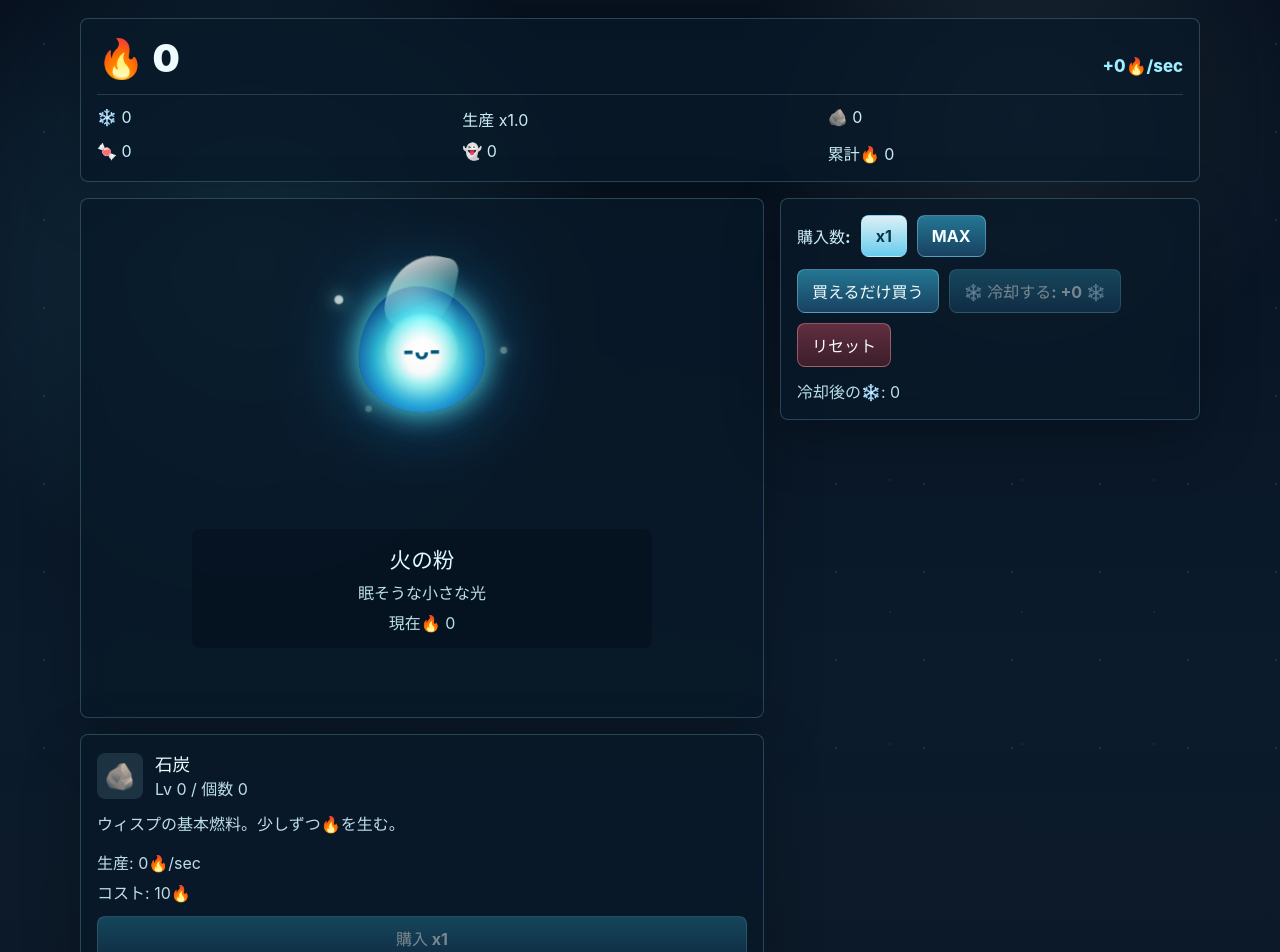
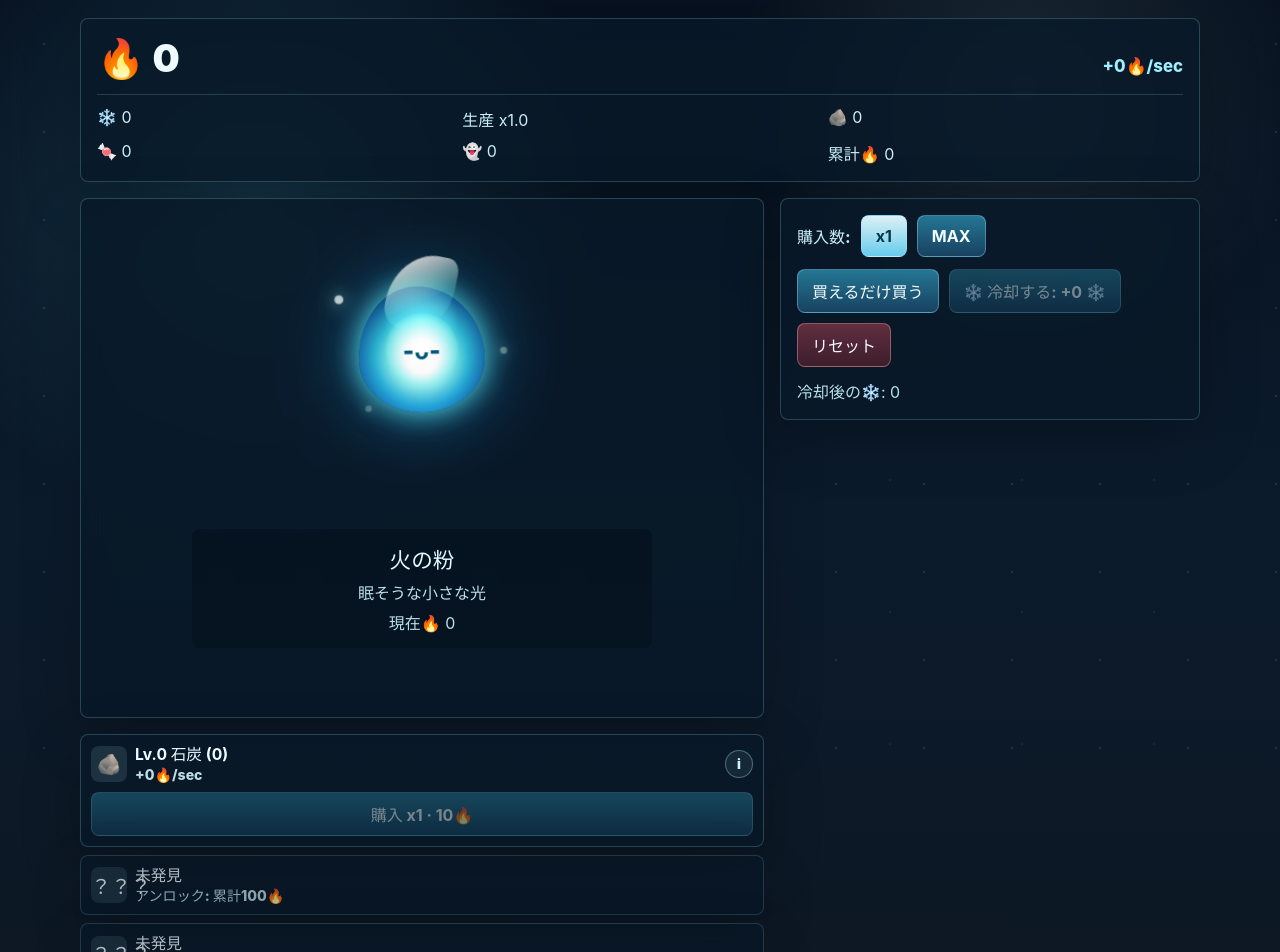
Before and after one commit to leftonbo/wisp-increment, a React (Vite) app: page / in a window 1280 px wide. Shown: the top 952 px of the page. Built offline with nearby package versions, Linux system fonts and the light colour scheme.

Commit message:
✨ アイテムカードの情報表示をコンパクトに改善

```diff
--- a/src/App.css
+++ b/src/App.css
@@ -351,6 +351,11 @@ button:disabled {
   padding: 9px 14px;
 }
 
+.item-card .item-info-trigger {
+  min-height: 28px;
+  padding: 0;
+}
+
 .buy-mode .is-active {
   background: linear-gradient(180deg, rgba(229, 250, 255, 0.96), rgba(112, 220, 255, 0.92));
   color: #07364b;
@@ -369,31 +374,33 @@ button:disabled {
 .item-list {
   display: grid;
   grid-template-columns: 1fr;
-  gap: 12px;
+  gap: 8px;
   align-self: start;
 }
 
 .item-card {
   display: grid;
-  gap: 12px;
-  padding: 16px;
+  gap: 8px;
+  padding: 10px;
 }
 
 .item-title {
+  position: relative;
   display: flex;
   align-items: center;
-  gap: 12px;
+  gap: 8px;
+  min-width: 0;
 }
 
 .item-emoji {
   display: grid;
   place-items: center;
-  flex: 0 0 46px;
-  width: 46px;
-  height: 46px;
+  flex: 0 0 36px;
+  width: 36px;
+  height: 36px;
   border-radius: 8px;
   background: rgba(183, 239, 255, 0.12);
-  font-size: 1.6rem;
+  font-size: 1.25rem;
 }
 
 .item-title h3,
@@ -402,25 +409,77 @@ button:disabled {
   margin: 0;
 }
 
+.item-summary {
+  flex: 1 1 auto;
+  min-width: 0;
+}
+
 .item-title h3 {
-  font-size: 1.1rem;
+  overflow-wrap: anywhere;
+  font-size: 0.98rem;
+  line-height: 1.22;
 }
 
 .item-title p,
 .item-description,
-.item-meta,
 .unlock-text {
   color: #bedee7;
 }
 
-.item-description {
-  line-height: 1.6;
+.item-title p {
+  margin-top: 2px;
+  font-size: 0.88rem;
+  font-weight: 800;
+  line-height: 1.25;
 }
 
-.item-meta {
+.item-info {
+  position: relative;
+  flex: 0 0 auto;
+}
+
+.item-info-trigger {
   display: grid;
-  grid-template-columns: 1fr;
-  gap: 6px;
+  place-items: center;
+  width: 28px;
+  height: 28px;
+  border-radius: 999px;
+  background: rgba(183, 239, 255, 0.08);
+  color: #c9f4ff;
+  font-size: 0.82rem;
+  font-weight: 900;
+  line-height: 1;
+}
+
+.item-description {
+  position: absolute;
+  right: 0;
+  bottom: calc(100% + 8px);
+  z-index: 3;
+  width: min(250px, calc(100vw - 48px));
+  padding: 8px 10px;
+  border: 1px solid rgba(157, 232, 255, 0.28);
+  border-radius: 8px;
+  background: rgba(5, 18, 30, 0.98);
+  box-shadow: 0 14px 36px rgba(0, 0, 0, 0.34);
+  line-height: 1.45;
+  opacity: 0;
+  pointer-events: none;
+  transform: translateY(4px);
+  transition:
+    opacity 140ms ease,
+    transform 140ms ease;
+}
+
+.item-info:hover .item-description,
+.item-info:focus-within .item-description {
+  opacity: 1;
+  transform: translateY(0);
+}
+
+.item-card > button {
+  width: 100%;
+  white-space: normal;
 }
 
 .item-card-locked {
--- a/src/components/ItemCard.tsx
+++ b/src/components/ItemCard.tsx
@@ -16,18 +16,20 @@ export function ItemCard({ itemId, state, buyMode, onBuy }: ItemCardProps) {
   const unlocked = isUnlocked(state, itemId);
   const cost = getItemCost(state, itemId);
   const production = getItemProduction(state, itemId);
+  const producedIcon =
+    definition.produces === "fire" ? "🔥" : definition.produces === "coal" ? "🪨" : definition.produces === "marshmallow" ? "🍬" : "👻";
+  const tooltipId = `${itemId}-description`;
 
   if (!unlocked) {
     return (
       <article className="item-card item-card-locked">
         <div className="item-title">
           <span className="item-emoji">？？？</span>
-          <div>
+          <div className="item-summary">
             <h3>未発見</h3>
-            <p>なにか甘い匂いがする……</p>
+            <p>アンロック: 累計{formatNumber(definition.unlockFire)}🔥</p>
           </div>
         </div>
-        <span className="unlock-text">アンロック: 累計{formatNumber(definition.unlockFire)}🔥</span>
       </article>
     );
   }
@@ -36,24 +38,26 @@ export function ItemCard({ itemId, state, buyMode, onBuy }: ItemCardProps) {
     <article className="item-card">
       <div className="item-title">
         <span className="item-emoji">{definition.emoji}</span>
-        <div>
-          <h3>{definition.name}</h3>
+        <div className="item-summary">
+          <h3>
+            Lv.{formatNumber(item.level)} {definition.name} ({formatNumber(item.count)})
+          </h3>
           <p>
-            Lv {item.level} / 個数 {formatNumber(item.count)}
+            +{formatNumber(production)}
+            {producedIcon}/sec
           </p>
         </div>
-      </div>
-      <p className="item-description">{definition.description}</p>
-      <div className="item-meta">
-        <span>
-          生産: {formatNumber(production)}
-          {definition.produces === "fire" ? "🔥" : definition.produces === "coal" ? "🪨" : definition.produces === "marshmallow" ? "🍬" : "👻"}
-          /sec
+        <span className="item-info">
+          <button className="item-info-trigger" type="button" aria-label={`${definition.name}の説明`} aria-describedby={tooltipId}>
+            i
+          </button>
+          <span className="item-description" id={tooltipId} role="tooltip">
+            {definition.description}
+          </span>
         </span>
-        <span>コスト: {formatNumber(cost)}🔥</span>
       </div>
       <button type="button" onClick={() => onBuy(itemId)} disabled={!canBuy(state, itemId)}>
-        購入 {buyMode === "max" ? "MAX" : "x1"}
+        購入 {buyMode === "max" ? "MAX" : "x1"} · {formatNumber(cost)}🔥
       </button>
     </article>
   );
```
